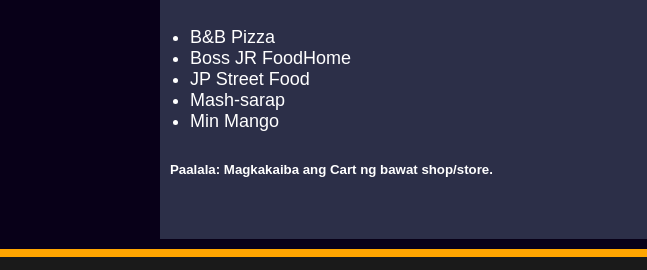
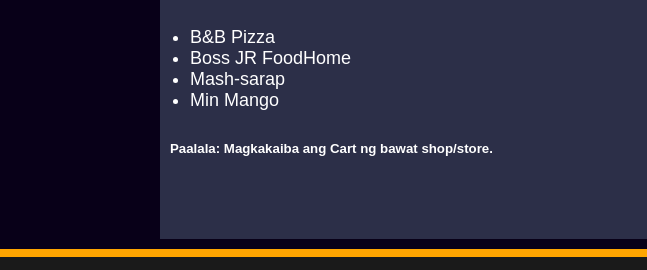
Before and after one commit to MarkMalihan/street_oirrab, a plain HTML site: page index.html in a window 1280 px wide. Shown: the part 1177-1447 px from the top of the page, 0-647 px from the left. Drawn offline with Linux system fonts and the light colour scheme.

Commit message:
Update index

```diff
--- a/index.html
+++ b/index.html
@@ -41,7 +41,6 @@
                 <ul>
                     <li>B&B Pizza</li>
                     <li>Boss JR FoodHome</li>
-                    <li>JP Street Food</li>
                     <li>Mash-sarap</li>
                     <li>Min Mango</li>
                 </ul>
```
